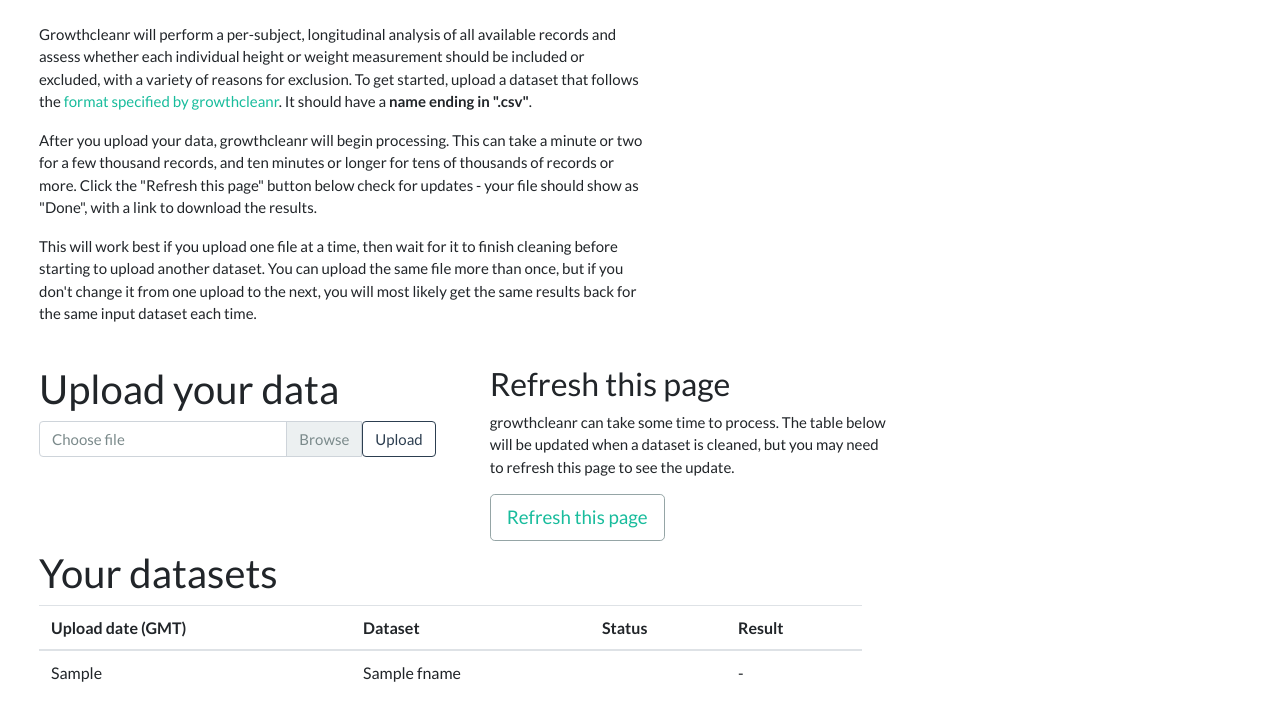
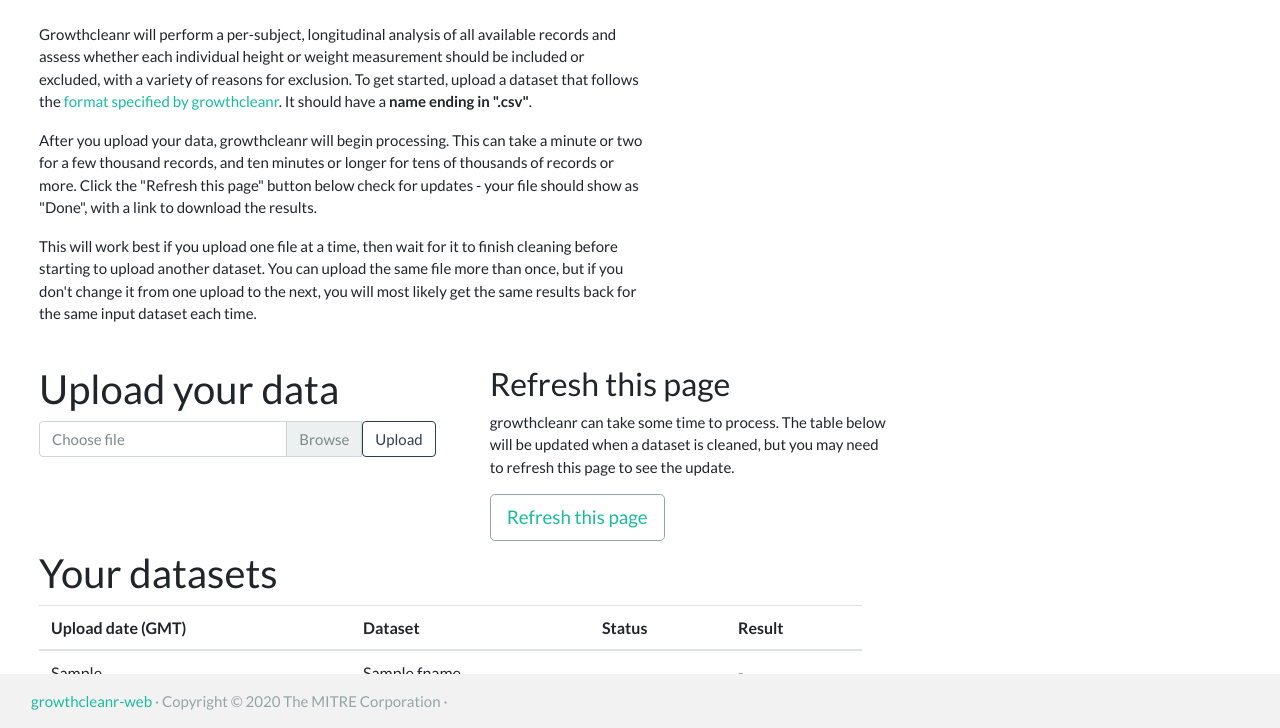
Before and after one commit to mitre/growthcleanr-web, a Flask app: template templates/index.j2 in a window 1280 px wide. Shown: the part 72-800 px from the top of the page. Run offline with Flask 2, Linux system fonts and the light colour scheme; the template is opened without the code that fills it: most values are stand-ins (such as "Sample title", 1, 10 or a date in 2020); some libraries are stand-ins or nearby versions.

Commit message:
Added date of image build to page footer via Dockerfile, closes #1

```diff
--- a/templates/base.j2
+++ b/templates/base.j2
@@ -12,23 +12,43 @@
             href="https://stackpath.bootstrapcdn.com/bootswatch/4.5.0/flatly/bootstrap.min.css"
             integrity="sha384-mhpbKVUOPCSocLzx2ElRISIORFRwr1ZbO9bAlowgM5kO7hnpRBe+brVj8NNPUiFs"
             crossorigin="anonymous">
+        <style>
+            .footer {
+                background-color: #f2f2f2;
+            }
+        </style>
         {% block styles_extra %}
         {% endblock %}
     </head>
-    <body>
+    <body class="d-flex flex-column">
         <!-- avoid Firefox-specific flash of unstyled content -->
         <script>0</script>
 
+        <header>
             <nav class="navbar navbar-light bg-light">
                 <span class="navbar-brand mb-0 h1">growthcleanr</span>
             </nav>
+        </header>
 
+        <main class="flex-shrink-0" role="main">
             <div class="container-fluid">
                 {% block content %}
                 {% endblock content %}
             </div>
+        </main>
+
+        <footer class="footer fixed-bottom mt-auto py-3">
+            <div class="container-fluid text-muted text-left ml-3">
+                <a href="https://github.com/mitre/growthcleanr-web/">growthcleanr-web</a>
+                &middot;
+                Copyright &copy; 2020 The MITRE Corporation
+                &middot;
+                {% include "date.txt" ignore missing %}
+            </div>
+        </footer>
 
     </body>
+
 
     <!-- JQuery -->
     <script src="https://code.jquery.com/jquery-3.5.1.slim.min.js"
```
Also changed, not shown: 1 other file. Lines whose indentation alone changed are shown as unchanged.
